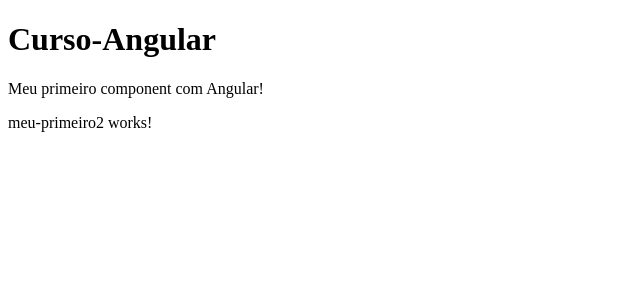
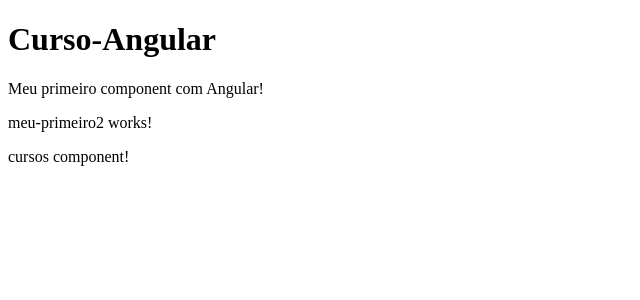
Before and after one commit to Gabriel-Andrade36/Curso-Angular, an Angular app in the folder Curso-Angular/: page / in a window 1280 px wide. Shown: the top 300 px of the page, without its empty margins (0-640 px from the left). Built offline with nearby package versions, Linux system fonts and the light colour scheme.

Commit message:
feat(cursos) module cursos adicionado, implementado ao app.module e app.component.html

```diff
--- a/Curso-Angular/src/app/app.component.html
+++ b/Curso-Angular/src/app/app.component.html
@@ -1,3 +1,5 @@
 <h1>{{title}}</h1>
 <meu-primeiro-component></meu-primeiro-component>
 <app-meu-primeiro2></app-meu-primeiro2>
+
+<app-cursos></app-cursos>
--- a/Curso-Angular/src/app/app.module.ts
+++ b/Curso-Angular/src/app/app.module.ts
@@ -1,3 +1,4 @@
+import { CursosModule } from './cursos/cursos.module';
 import { NgModule } from '@angular/core';
 import { BrowserModule } from '@angular/platform-browser';
 
@@ -8,7 +9,7 @@
 
 @NgModule({
   declarations: [AppComponent, MeuPrimeiroComponent, MeuPrimeiro2Component],
-  imports: [BrowserModule],
+  imports: [BrowserModule, CursosModule],
   providers: [],
   bootstrap: [AppComponent],
 })
--- /dev/null
+++ b/Curso-Angular/src/app/cursos/cursos.component.html
@@ -0,0 +1 @@
+<p>cursos component!</p>
--- /dev/null
+++ b/Curso-Angular/src/app/cursos/cursos.component.ts
@@ -0,0 +1,15 @@
+import { Component, OnInit } from '@angular/core';
+
+@Component({
+  selector: 'app-cursos',
+  templateUrl: './cursos.component.html',
+  styleUrls: ['./cursos.component.css']
+})
+export class CursosComponent implements OnInit {
+
+  constructor() { }
+
+  ngOnInit(): void {
+  }
+
+}
```
Also changed, not shown: Curso-Angular/src/app/cursos/cursos.module.ts (added, +11 -0 lines), Curso-Angular/src/app/cursos/cursos.component.css (added), 1 other file (tests, documents, lock files or other folders).
